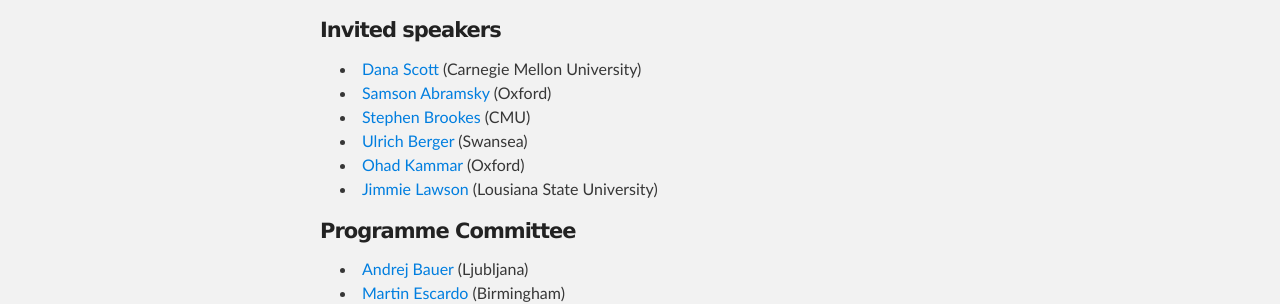
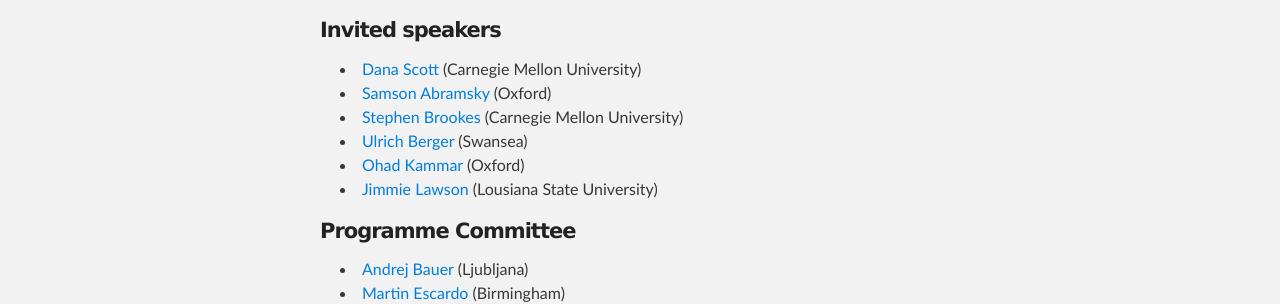
Before and after one commit to IMFM-SI/STM2025, a Jekyll site: the page built from index.md, in a window 1280 px wide. Shown: the part 436-740 px from the top of the page. Built offline with Jekyll 4.4.1, drawn with Linux system fonts in a browser that asks for light colours.

```diff
--- a/index.md
+++ b/index.md
@@ -20,7 +20,7 @@
 
 * [Dana Scott](https://www.cs.cmu.edu/~scott/) (Carnegie Mellon University)
 * [Samson Abramsky](https://www.cs.ox.ac.uk/samson.abramsky/) (Oxford)
-* [Stephen Brookes](http://www.cs.cmu.edu/~brookes/) (CMU)
+* [Stephen Brookes](http://www.cs.cmu.edu/~brookes/) (Carnegie Mellon University)
 * [Ulrich Berger](http://www-compsci.swan.ac.uk/~csulrich/) (Swansea)
 * [Ohad Kammar](http://www.cs.ox.ac.uk/people/ohad.kammar/main.html) (Oxford)
 * [Jimmie Lawson](https://www.math.lsu.edu/~lawson/) (Lousiana State University)
```
